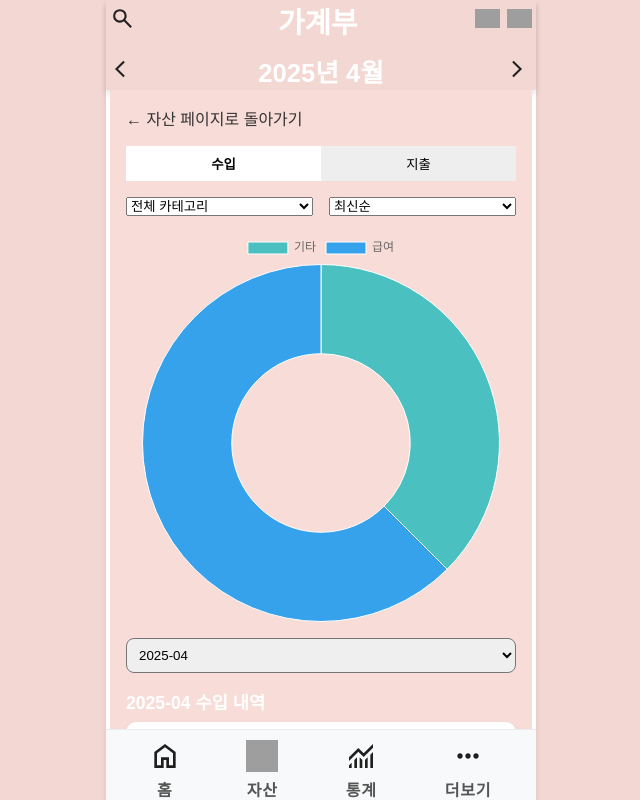
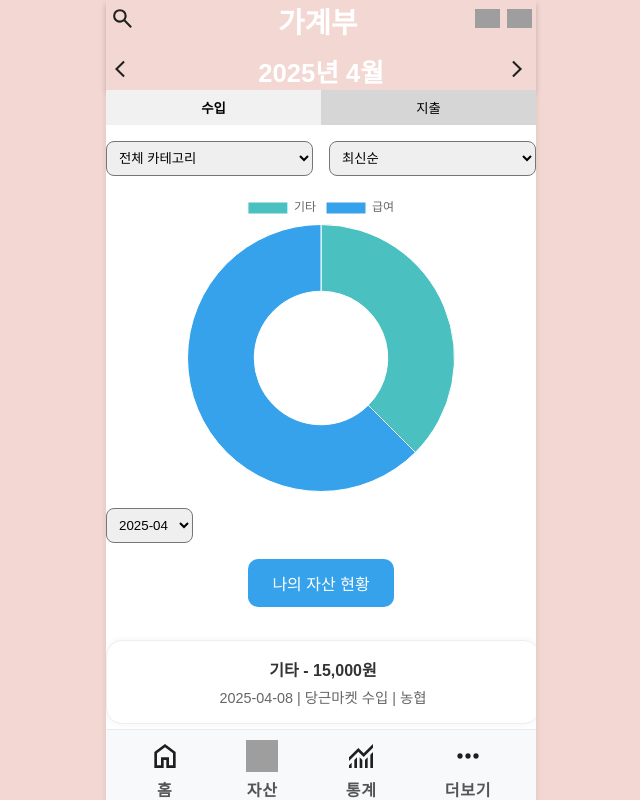
Before and after one commit to KH-Mini-Project-3Team/Account-Book, a Next.js app: page /MyAssets/asset-detail in a window 1280 px wide. Shown: the top 800 px of the page, without its empty margins (319-959 px from the left). Built offline with nearby package versions, Linux system fonts and the light colour scheme; grey boxes are pictures that could not be loaded; a web font is replaced by a local one.

Commit message:
[feat] feature/myassets 기능구현 2차

```diff
--- /dev/null
+++ b/app/MyAssets/asset-detail/AssetDetail.module.css
@@ -0,0 +1,116 @@
+/* AssetDetail.module.css */
+
+/* 자산 페이지 버튼 */
+.backButton {
+  display: block;
+  padding: 0.75rem 1.5rem;
+  font-size: 1rem;
+  border-radius: 10px;
+  border: none;
+  background-color: #36A2EB;   /* 분홍색 배경 */
+  color: #fff;                 /* 흰색 텍스트 */
+  cursor: pointer;
+  margin: 0 auto;
+}
+
+/* 수입 / 지출 탭 버튼 감싸는 컨테이너 */
+.tabWrapper {
+  display: flex;
+  background-color: #fff;
+  border-radius: 8px;
+  margin-bottom: 1rem;
+}
+
+/* 각 탭 버튼 (수입 or 지출) 공통 스타일 */
+.tabButton {
+  flex: 1;
+  padding: 0.5rem;
+  border: none;
+  cursor: pointer;
+}
+
+/* 선택된 탭 버튼 스타일 */
+.tabSelected {
+  background-color: #f1f1f1;
+  font-weight: bold;
+}
+
+/* 선택되지 않은 탭 버튼 스타일 */
+.tabUnselected {
+  background-color: #d6d6d6;
+  font-weight: normal;
+}
+
+/* 도넛 차트 크기 */
+.chartContainer {
+  width: 300px;
+  height: 300px;
+  margin: 0 auto;
+}
+
+
+/* 카테고리 & 정렬 셀렉트박스 감싸는 행 */
+.filterRow {
+  display: flex;
+  gap: 1rem;
+  margin-bottom: 1rem;
+}
+
+/* 셀렉트 박스 스타일 (카테고리, 정렬, 월 선택) */
+.select {
+  flex: 1;
+  padding: 0.5rem;
+  border-radius: 8px;
+}
+
+/* 월 선택 셀렉트박스 감싸는 div */
+.monthSelectWrapper {
+  margin: 1rem 0;
+}
+
+/* 내역 리스트 전체 wrapper (ul 태그) */
+.listWrapper {
+  list-style: none;
+  padding: 0;
+}
+
+/* 개별 내역 카드 스타일 (li 태그) */
+.listItem {
+  border: 1px solid #eee;          /* 연한 테두리 */
+  border-radius: 1rem;             /* 둥근 모서리 */
+  padding: 1rem;                   /* 내부 여백 */
+  margin-bottom: 1.5rem;           /* 아래 여백 */
+  background-color: #fff;          /* 배경 흰색 */
+  box-shadow: 0 0 8px rgba(0, 0, 0, 0.05);  /* 약한 그림자 */
+  transition: all 0.3s ease;       /* 부드러운 애니메이션 */
+  overflow: hidden;                /* 내용 넘칠 경우 숨김 */
+  max-width: 400px;                /* 최대 너비 */
+  width: 100%;                     /* 가로 100% */
+  display: flex;
+  flex-direction: column;         /* 세로 정렬 */
+  align-items: center;            /* 가운데 정렬 */
+}
+
+/* 내역 카드에서 금액 + 카테고리 부분 */
+.itemTitle {
+  font-weight: bold;
+  margin-bottom: 0.3rem;
+  color: #333;
+}
+
+/* 내역 카드에서 날짜 + 메모 + 자산 정보 */
+.itemMeta {
+  font-size: 0.9rem;
+  color: #666;
+}
+
+/* 더보기 / 접기 버튼 */
+.expandButton {
+  background: none;
+  border: none;
+  color: #333;
+  font-size: 0.9rem;
+  cursor: pointer;
+  display: block;
+  margin: 0 auto;
+}
--- a/app/MyAssets/asset-detail/page.jsx
+++ b/app/MyAssets/asset-detail/page.jsx
@@ -2,76 +2,63 @@
 
 import { useState, useEffect } from "react";
 import { useRouter } from "next/navigation";
-import { globalConfig } from "../../config/globalConfig"; // 전체 수입/지출 내역 데이터
+import { globalConfig } from "../../config/globalConfig"; // 전체 수입/지출 데이터
 import DonutChart from "../components/donutchart"; // 도넛 차트 컴포넌트
+import styles from "./AssetDetail.module.css"; // 스타일 모듈 불러오기
 
 export default function AssetDetailPage() {
   const router = useRouter();
 
-  // 선택된 탭: 수입(income) 또는 지출(expend)
-  const [selectedTab, setSelectedTab] = useState("income");
+  // ▶ 상태 설정
+  const [selectedTab, setSelectedTab] = useState("income"); // 현재 탭 (수입 / 지출)
+  const [filterCategory, setFilterCategory] = useState("전체"); // 선택된 카테고리 필터
+  const [sortType, setSortType] = useState("최신순"); // 정렬 방식
+  const [selectedMonth, setSelectedMonth] = useState(""); // 선택된 월
+  const [expandedMonth, setExpandedMonth] = useState({}); // 월별 더보기 여부
 
-  // 선택된 카테고리 필터 (예: 식비, 교통비 등)
-  const [filterCategory, setFilterCategory] = useState("전체");
-
-  // 정렬 방식: 최신순 또는 금액순
-  const [sortType, setSortType] = useState("최신순");
-
-  // 선택된 월 (예: 2025-04)
-  const [selectedMonth, setSelectedMonth] = useState("");
-
-  // 월별로 더보기 버튼 클릭 여부 저장
-  const [expandedMonth, setExpandedMonth] = useState({});
-
-  // 선택된 탭과 카테고리에 따라 필터링된 데이터
+  // ▶ 데이터 필터링 및 정렬
   const filtered = globalConfig
     .filter((item) => item.type === selectedTab)
     .filter((item) => filterCategory === "전체" || item.category === filterCategory);
 
-  // 선택된 정렬 방식에 따라 정렬
   const sorted = [...filtered].sort((a, b) => {
     if (sortType === "최신순") return new Date(b.date) - new Date(a.date);
     else return b.price - a.price;
   });
 
-  // 데이터를 월별로 그룹화 (예: {"2025-04": [...], "2025-03": [...]})
+  // ▶ 데이터 월별로 그룹화
   const grouped = sorted.reduce((acc, item) => {
-    const month = item.date.slice(0, 7);
+    const month = item.date.slice(0, 7); // YYYY-MM 형식
     acc[month] = acc[month] || [];
     acc[month].push(item);
     return acc;
   }, {});
 
-  // 월 리스트를 최신순으로 정렬
+  // ▶ 월 리스트 생성 (최신순)
   const allMonths = Object.keys(grouped).sort((a, b) => new Date(b) - new Date(a));
 
-  // 탭이 바뀔 때 현재 월 자동 설정
+  // ▶ 탭이 바뀔 때 현재 월 자동 선택
   useEffect(() => {
     const todayMonth = new Date().toISOString().slice(0, 7);
     setSelectedMonth(todayMonth);
   }, [selectedTab]);
 
-  // 선택된 월의 항목 리스트
+  // ▶ 현재 선택된 월의 데이터
   const currentItems = selectedMonth ? grouped[selectedMonth] || [] : [];
-
-  // 해당 월에 대해 확장 여부 확인
   const isExpanded = expandedMonth[selectedMonth] || false;
-
-  // 확장 여부에 따라 보여줄 리스트 개수 결정
   const itemsToShow = isExpanded ? currentItems : currentItems.slice(0, 3);
 
-  // 도넛 차트용 카테고리별 금액 계산
+  // ▶ 카테고리별 총액 집계 (도넛 차트용)
   const categoryMap = {};
   (selectedMonth ? currentItems : filtered).forEach((item) => {
     if (!categoryMap[item.category]) categoryMap[item.category] = 0;
     categoryMap[item.category] += item.price;
   });
 
-  // 도넛 차트에 전달할 라벨, 값, 색상
   const chartLabels = Object.keys(categoryMap);
   const chartValues = Object.values(categoryMap);
 
-  // 수입/지출에 따라 도넛 차트 색상 설정
+  // ▶ 수입/지출에 따른 차트 색상 설정
   const incomeColors = ["#34D399", "#10B981", "#6EE7B7", "#A7F3D0"];
   const expenseColors = ["#F87171", "#EF4444", "#FCA5A5", "#FECACA"];
   const chartColors =
@@ -80,56 +67,32 @@ export default function AssetDetailPage() {
       : expenseColors.slice(0, chartLabels.length);
 
   return (
-    <div
-      style={{
-        backgroundColor: "#F8DCD7",
-        minHeight: "100vh",
-        maxWidth: "390px",
-        margin: "0 auto",
-        padding: "1rem",
-      }}
-    >
-      {/* 돌아가기 버튼 */}
-      <button
-        onClick={() => router.push("/MyAssets")}
-        style={{
-          background: "none",
-          border: "none",
-          color: "#333",
-          fontSize: "1rem",
-          marginBottom: "1rem",
-          cursor: "pointer",
-        }}
-      >
-        ← 자산 페이지로 돌아가기
-      </button>
-
-      {/* 탭: 수입 / 지출 */}
-      <div style={{ display: "flex", backgroundColor: "#fff", borderRadius: "8px", marginBottom: "1rem" }}>
+    <div className={styles.container}>
+      {/* 수입 / 지출 탭 */}
+      <div className={styles.tabWrapper}>
         {["income", "expend"].map((tab) => (
           <button
             key={tab}
             onClick={() => {
-              setSelectedTab(tab);
-              setFilterCategory("전체");
+              setSelectedTab(tab); // 탭 클릭 시 변경
+              setFilterCategory("전체"); // 카테고리 초기화
             }}
-            style={{
-              flex: 1,
-              padding: "0.5rem",
-              backgroundColor: selectedTab === tab ? "#fff" : "#eee",
-              fontWeight: selectedTab === tab ? "bold" : "normal",
-              border: "none",
-              cursor: "pointer",
-            }}
+            className={`${styles.tabButton} ${
+              selectedTab === tab ? styles.tabSelected : styles.tabUnselected
+            }`}
           >
             {tab === "income" ? "수입" : "지출"}
           </button>
         ))}
       </div>
 
-      {/* 필터: 카테고리 + 정렬 */}
-      <div style={{ display: "flex", gap: "1rem", marginBottom: "1rem" }}>
-        <select value={filterCategory} onChange={(e) => setFilterCategory(e.target.value)} style={{ flex: 1 }}>
+      {/* 카테고리 필터 + 정렬 선택 */}
+      <div className={styles.filterRow}>
+        <select
+          value={filterCategory}
+          onChange={(e) => setFilterCategory(e.target.value)}
+          className={styles.select}
+        >
           <option value="전체">전체 카테고리</option>
           {[...new Set(filtered.map((item) => item.category))].map((cat) => (
             <option key={cat} value={cat}>
@@ -137,21 +100,27 @@ export default function AssetDetailPage() {
             </option>
           ))}
         </select>
-        <select value={sortType} onChange={(e) => setSortType(e.target.value)} style={{ flex: 1 }}>
+        <select
+          value={sortType}
+          onChange={(e) => setSortType(e.target.value)}
+          className={styles.select}
+        >
           <option value="최신순">최신순</option>
           <option value="금액순">금액순</option>
         </select>
       </div>
 
-      {/* 도넛 차트 컴포넌트 */}
-      <DonutChart data={{ labels: chartLabels, values: chartValues, colors: chartColors }} />
+      {/* 도넛 차트 */}
+      <div className={styles.chartContainer}>
+        <DonutChart data={{ labels: chartLabels, values: chartValues, colors: chartColors }} />
+      </div>
 
-      {/* 월 선택 셀렉트박스 */}
-      <div style={{ margin: "1rem 0" }}>
+      {/* 월 선택 드롭다운 */}
+      <div className={styles.monthSelectWrapper}>
         <select
           value={selectedMonth}
           onChange={(e) => setSelectedMonth(e.target.value)}
-          style={{ width: "100%", padding: "0.5rem", borderRadius: "8px" }}
+          className={styles.select}
         >
           <option value="">월 선택</option>
           {allMonths.map((month) => (
@@ -161,32 +130,30 @@ export default function AssetDetailPage() {
           ))}
         </select>
       </div>
+      {/*자산 페이지 버튼 */}
+      <div>
+        <button onClick={() => router.push("/MyAssets")} className={styles.backButton}>
+          나의 자산 현황
+        </button>
+      </div>
 
-      {/* 선택된 월의 상세 내역 리스트 */}
+      {/* 선택된 월의 내역 리스트 */}
       <div>
         {selectedMonth && (
           <>
+            {/* 현재 월 + 탭명 표시 */}
             <h3 style={{ fontSize: "1.1rem", marginBottom: "0.5rem" }}>
               {selectedMonth} {selectedTab === "income" ? "수입" : "지출"} 내역
             </h3>
 
-            {/* 리스트 출력 */}
-            <ul style={{ listStyle: "none", padding: 0 }}>
+            {/* 항목 리스트 */}
+            <ul className={styles.listWrapper}>
               {itemsToShow.map((item, idx) => (
-                <li
-                  key={idx}
-                  style={{
-                    backgroundColor: "#fff",
-                    borderRadius: "10px",
-                    padding: "1rem",
-                    marginBottom: "0.8rem",
-                    boxShadow: "0 2px 4px rgba(0,0,0,0.1)",
-                  }}
-                >
-                  <div style={{ fontWeight: "bold", marginBottom: "0.3rem" }}>
+                <li key={idx} className={styles.listItem}>
+                  <div className={styles.itemTitle}>
                     {item.category} - {item.price.toLocaleString()}원
                   </div>
-                  <div style={{ fontSize: "0.9rem", color: "#666" }}>
+                  <div className={styles.itemMeta}>
                     {item.date} | {item.memo} | {item.asset}
                   </div>
                 </li>
@@ -197,23 +164,18 @@ export default function AssetDetailPage() {
             {currentItems.length > 3 && (
               <button
                 onClick={() =>
-                  setExpandedMonth((prev) => ({ ...prev, [selectedMonth]: !isExpanded }))
+                  setExpandedMonth((prev) => ({
+                    ...prev,
+                    [selectedMonth]: !isExpanded,
+                  }))
                 }
-                style={{
-                  background: "none",
-                  border: "none",
-                  color: "#333",
-                  fontSize: "0.9rem",
-                  cursor: "pointer",
-                  display: "block",
-                  margin: "0 auto",
-                }}
+                className={styles.expandButton}
               >
                 {isExpanded ? "접기 ▲" : "더보기 ▼"}
               </button>
             )}
 
-            {/* 내역이 없을 경우 표시 */}
+            {/* 항목이 없는 경우 */}
             {currentItems.length === 0 && <p>해당 월의 내역이 없습니다.</p>}
           </>
         )}
--- a/app/MyAssets/page.jsx
+++ b/app/MyAssets/page.jsx
@@ -67,12 +67,12 @@ export default function MyAssetsPage() {
                   className={styles.colorDot}
                   style={{ backgroundColor: chartColors[index] || "#ccc" }}
                 ></div>
-                <h3>{label}</h3>
+                <h3 className={styles.labelText}>{label}</h3>
               </div>
 
               {/* 오른쪽: 금액 + 버튼 */}
               <div className={styles.rightSide}>
-                <p>{assetData.values[index].toLocaleString()} 원</p>
+                <p className={styles.labelText}>{assetData.values[index].toLocaleString()} 원</p>
                 <button
                   className={styles.toggleButton}
                   onClick={() => toggleExpanded(label)}
--- a/package.json
+++ b/package.json
@@ -26,7 +26,6 @@
     "chart.js": "^4.4.8",
     "chartjs-plugin-annotation": "^3.1.0",
     "date-fns": "^4.1.0",
-    "next": "^15.2.5",
     "react": "^19.1.0",
     "react-chartjs-2": "^5.3.0",
     "react-datepicker": "^8.3.0",
```
Also changed, not shown: app/MyAssets/MyAssets.module.css (+2 -7 lines), 1 other file (tests, documents, lock files or other folders).
